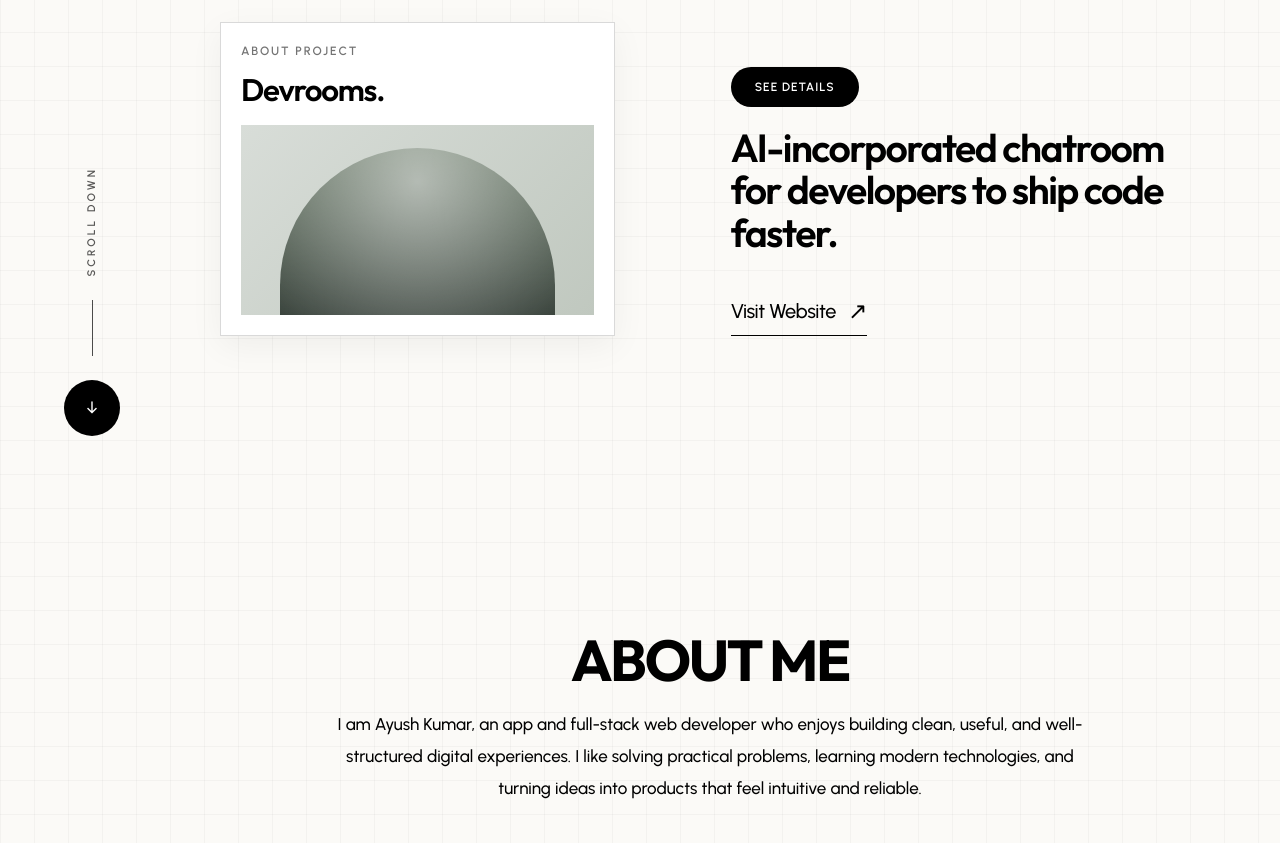
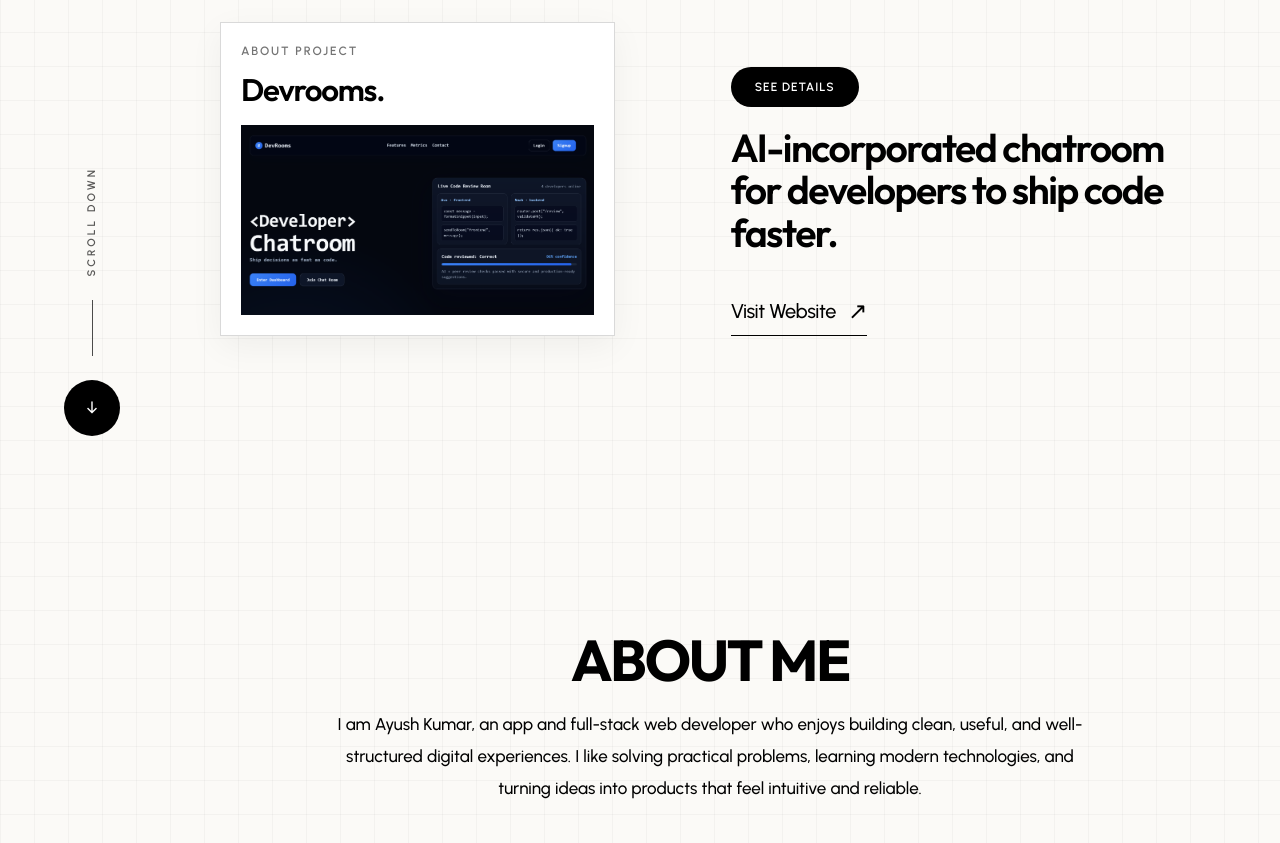
Before and after one commit to ayushray145/portfolio, a React (Vite) app: page / in a window 1280 px wide. Shown: the part 1940-2783 px from the top of the page. Built offline with nearby package versions, Linux system fonts and the light colour scheme; the HTML template or start-up script is replaced by a standard one.

Commit message:
added new sections

```diff
--- a/src/App.jsx
+++ b/src/App.jsx
@@ -241,9 +241,17 @@ function ProjectShowcase({ project, onOpen }) {
               </h3>
             </div>
             <div className="mt-5 h-[190px] overflow-hidden bg-[linear-gradient(135deg,#d8ddd8,#c0c8bf)]">
-              <div className="flex h-full items-end justify-center">
-                <div className="h-[88%] w-[78%] rounded-t-[160px] bg-[radial-gradient(circle_at_50%_20%,rgba(255,255,255,0.6),rgba(255,255,255,0.12)),linear-gradient(180deg,#4c5f4a,#1f2a22)]" />
-              </div>
+              {project.imageUrl ? (
+                <img
+                  src={project.imageUrl}
+                  alt={project.title}
+                  className="h-full w-full object-cover"
+                />
+              ) : (
+                <div className="flex h-full items-end justify-center">
+                  <div className="h-[88%] w-[78%] rounded-t-[160px] bg-[radial-gradient(circle_at_50%_20%,rgba(255,255,255,0.6),rgba(255,255,255,0.12)),linear-gradient(180deg,#4c5f4a,#1f2a22)]" />
+                </div>
+              )}
             </div>
           </div>
         </div>
@@ -281,7 +289,7 @@ function SectionScroll({ href, label = "Scroll Down", className = "" }) {
     <a
       href={href}
       aria-label={label}
-      className={`absolute bottom-10 left-0 hidden lg:flex lg:flex-col lg:items-center lg:gap-6 ${className}`}
+      className={`absolute bottom-10 left-0 z-30 hidden lg:flex lg:flex-col lg:items-center lg:gap-6 ${className}`}
     >
       <p className="rotate-180 text-[11px] font-semibold uppercase tracking-[0.28em] text-black/65 [writing-mode:vertical-rl]">
         Scroll Down
--- a/src/data/portfolio.js
+++ b/src/data/portfolio.js
@@ -94,6 +94,7 @@ export const projectCards = [
       "This project explores a landing and product experience for a chatroom focusing on developer's day to day problems, An integrated AI-assistant provides CODE REVIEW facility to the developers and help them communicate and ship code faster and more efficiently than ever.",
     technologies: ["React", "Tailwind CSS", "Responsive UI", "UX Writing"],
     websiteUrl: "https://devrooms-chatbot.vercel.app/",
+    imageUrl: "/devroomlanding.png",
     accent: "showcase.",
   },
   {
@@ -106,6 +107,7 @@ export const projectCards = [
       "This project is designed as a personal showcase website. It focuses on storytelling, clean navigation, modular sections, and a flexible frontend structure that can grow into a more complete case study driven portfolio.",
     technologies: ["Vite", "React", "Tailwind CSS", "Component Architecture"],
     websiteUrl: "https://example.com",
+    imageUrl: "/project-image-2.jpg",
     accent: "portfolio.",
   },
 ];
```
Also changed, not shown: public/WhatsApp_Image_2025-11-27_at_23.40.59_06dcad2d-removebg-preview.png (deleted), public/devroomlanding.png (added).
